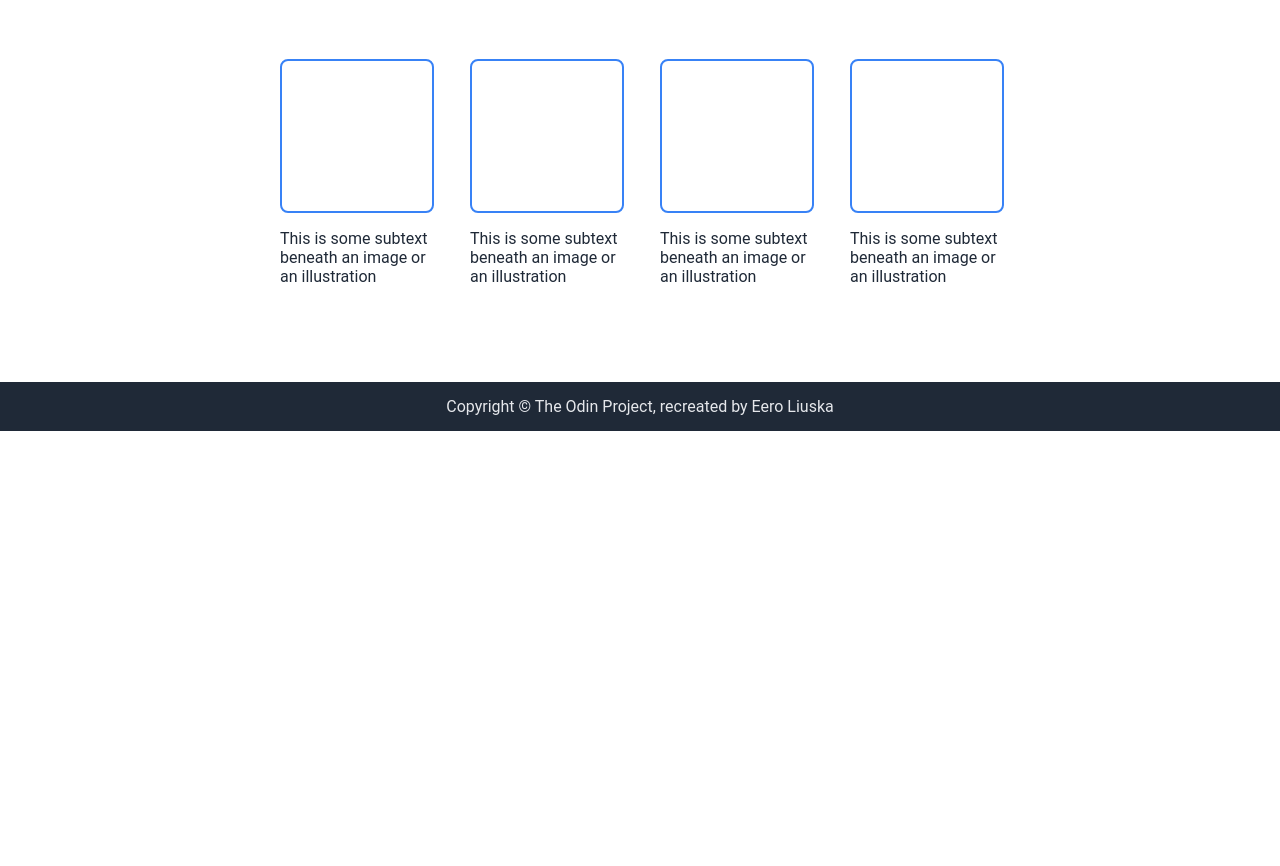
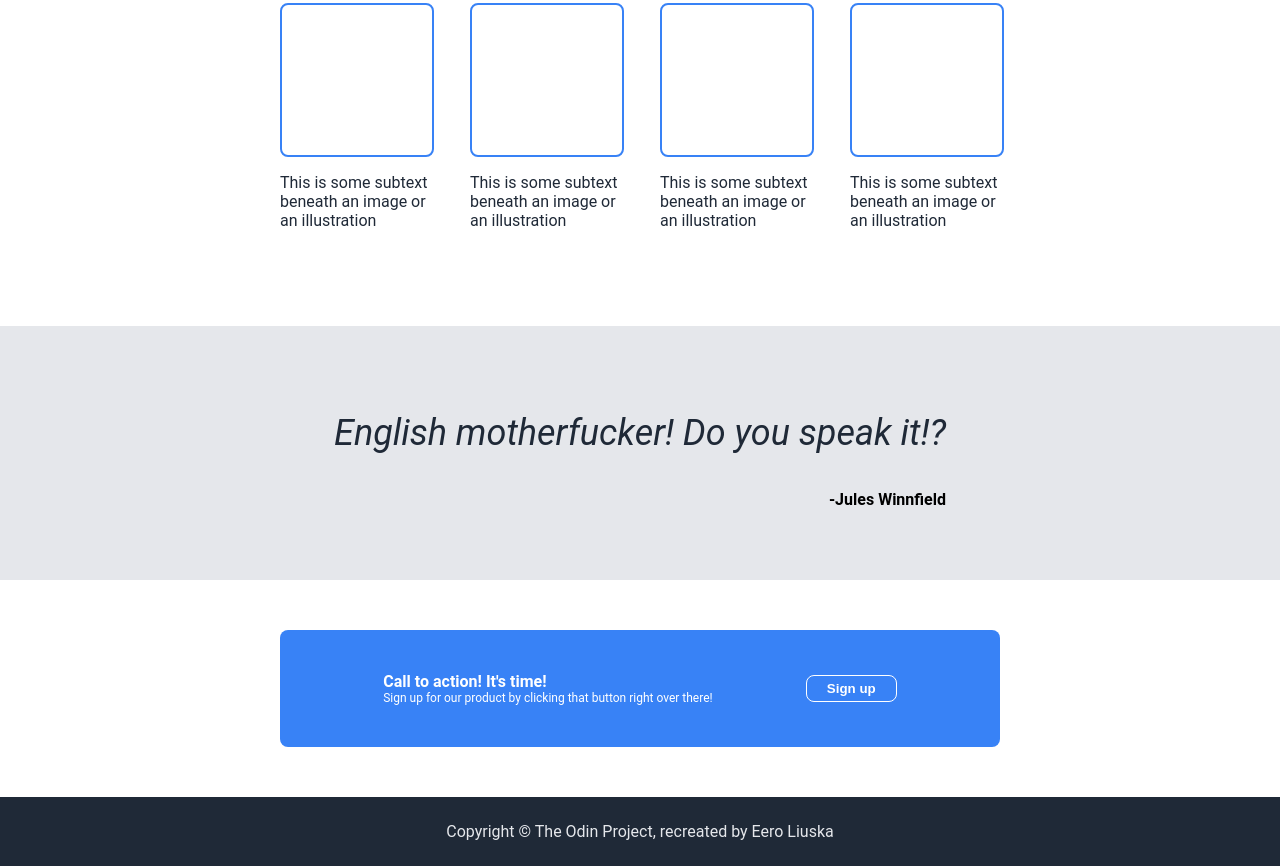
Before and after one commit to eerolli/odin-landing-page, a plain HTML site: page index.html in a window 1280 px wide. Shown: the part 565-1431 px from the top of the page. Before the commit the page ends 996 px from the top, so only its background shows below. Drawn offline with Linux system fonts and the light colour scheme.

Commit message:
Landing page completed

```diff
--- a/index.html
+++ b/index.html
@@ -20,8 +20,8 @@
             </div>
             <div class="hero-content">
                 <div class="hero-content-left">
-                    <h1 class="title">This website is awesome</h1>
-                    <p>Lorem ipsum dolor sit amet consectetur adipisicing elit.
+                    <p><span class="title">This website is awesome</span>
+                    Lorem ipsum dolor sit amet consectetur adipisicing elit.
                     Ex quaerat laudantium labore in corporis perspiciatis!</p>
                     <button>Sign Up</button>
                 </div>
@@ -51,6 +51,23 @@
                 </div>
             </div>
         </div>
+        <div class="quote-section">
+            <div class="quote">
+                <p>English motherfucker! Do you speak it!?</p>
+                <h4>-Jules Winnfield</h4>
+            </div>
+        </div>
+        <div class="cta-section">
+            <div class="cta-banner">
+                <div class="banner-left">
+                    <p><span>Call to action! It's time!</span>
+                    Sign up for our product by clicking that button right over there!</p>
+                </div>
+                <div class="banner-right">
+                    <button>Sign up</button>
+                </div>
+            </div>
+        </div>
     </div>
     <footer>Copyright &#169 The Odin Project, recreated by Eero Liuska</footer>
 </body>
--- a/style.css
+++ b/style.css
@@ -38,7 +38,6 @@ body {
     display: flex;
     justify-content: space-evenly;
     align-items: center;
-    gap: 20px;
 }
 
 .hero-content-left {
@@ -46,6 +45,14 @@ body {
     flex-direction: column;
     align-items: flex-start;
     justify-content: center;
+}
+
+.hero-content-left button {
+    background-color: var(--button);
+    color: #E5E7EB;
+    padding: 5px 20px;
+    font-weight: bold;
+    border-radius: 8px;
 }
 
 .hero-content-right {
@@ -101,6 +108,73 @@ body {
     border-radius: 8px;
 }
 
+.quote-section {
+    background-color: var(--quotebg);
+    display: flex;
+    flex-direction: column;
+    align-items: center;
+    padding: 50px;
+}
+
+.quote p{
+    font-size: 36px;
+    font-weight: light;
+    font-style: italic;
+    color: var(--darkbg);
+    display: flex;
+    justify-content: center;
+}
+
+.quote h4 {
+    display: flex;
+    justify-content: flex-end;
+}
+
+.cta-section {
+    display: flex;
+    justify-content: center;
+    align-items: center;
+    padding: 50px;
+}
+
+.cta-banner {
+    width: 600px;
+    background-color: var(--button);
+    padding: 30px 60px;
+    border-radius: 8px;
+    display: flex;
+    gap: 50px;
+    justify-content: space-evenly;
+}
+
+.banner-left {
+    color: white;
+}
+
+.banner-left span {
+    display: block;
+    font-weight: bold;
+    font-size: 16px;
+}
+
+.banner-left p {
+    font-size: 12px;
+}
+
+.banner-right {
+    display: flex;
+    align-items: center;
+}
+
+.cta-banner button {
+    border: 1px solid white;
+    padding: 5px 20px;
+    font-weight: bold;
+    border-radius: 8px;
+    background-color: var(--button);
+    color: white;
+}
+
 ul {
     display: flex;
     list-style: none;
@@ -128,20 +202,12 @@ h2 {
     color: #1F2937;
 }
 
-button {
-    background-color: var(--button);
-    color: #E5E7EB;
-    padding: 5px 16px;
-    font-weight: bold;
-    border-radius: 8px;
-}
-
 footer {
     background-color: var(--darkbg);
     display: flex;
     justify-content: center;
     align-items: center;
-    padding: 15px 0;
+    padding: 25px 0;
     color: #E5E7EB;
     margin-bottom: 0;
 }
```
